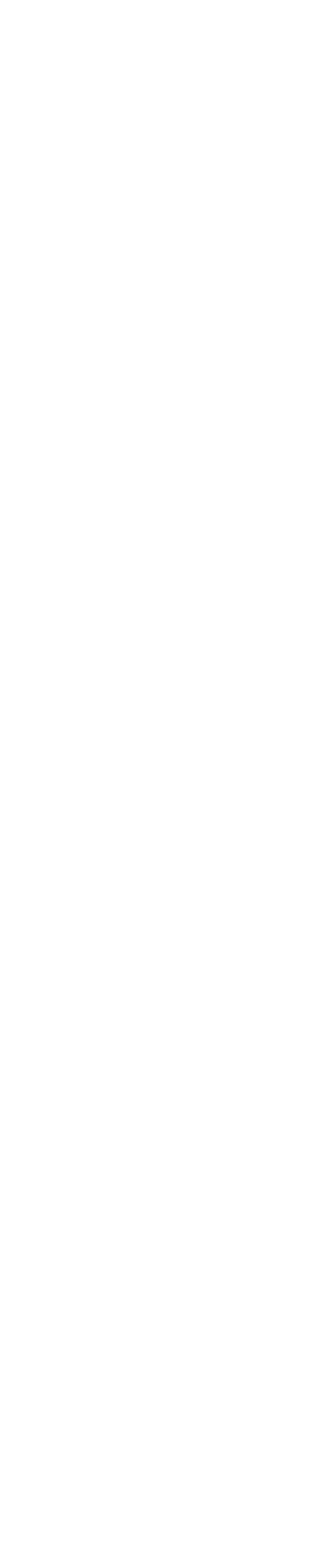
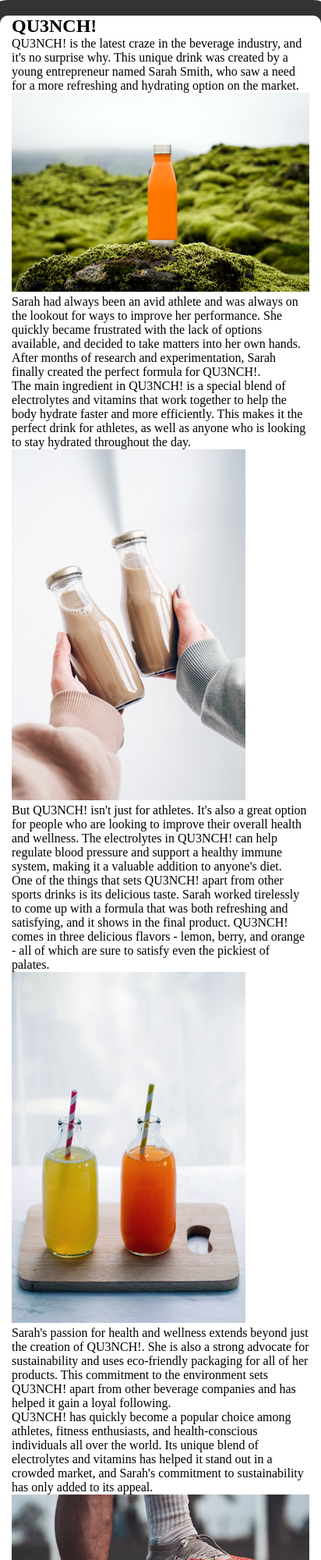
Before and after one commit to sundermac/macainsh-storm-hw1, a plain HTML site: page index.html in a window 390 px wide. Shown: the top 2000 px of the page at 78% size, 412 px wide, since content can reach past the window. Before the commit the page ends 844 px from the top, so only its background shows below. Drawn offline with Linux system fonts and the light colour scheme; a web font is replaced by a local one.

Commit message:
Add Markup
Add markup for page layout.

```diff
--- a/index.html
+++ b/index.html
@@ -2,12 +2,45 @@
 <html lang="en">
 <head>
     <meta charset="UTF-8">
-    <link href="css/grid.css" rel="stylesheet" type="text/css">
-    <link href="css/main.css" rel="stylesheet" type="text/css">
+    <link rel="preconnect" href="https://fonts.googleapis.com">
+    <link rel="preconnect" href="https://fonts.gstatic.com" crossorigin>
+    <link href="https://fonts.googleapis.com/css2?family=Krona+One&family=Short+Stack&display=swap" rel="stylesheet">
+    <link href="https://fonts.googleapis.com/css2?family=Instrument+Sans:ital,wght@0,400..700;1,400..700&family=Krona+One&display=swap" rel="stylesheet">
+    <link href="css/grid.css" rel="stylesheet">
+    <link href="css/main.css" rel="stylesheet">
     <title>QU3NCH!</title>
 </head>
 <body>
+    <h1 class="hidden">The History of QU3NCH!</h1>
+    <main id="mobile-outline" class="grid-con">
+        <article class="col-span-full">
+            <h2>QU3NCH!</h2>
 
+            <p><span class="qu3nch"><span class="qu3nch">QU3NCH!</span></span> is the latest craze in the beverage industry, and it's no surprise why. This unique drink was created by a young entrepreneur named Sarah Smith, who saw a need for a more refreshing and hydrating option on the market.</p>
+
+            <img src="images/bottle-mountain.jpg" alt="Orange water bottle on a mossy green mountain">
+            <p>Sarah had always been an avid athlete and was always on the lookout for ways to improve her performance. She quickly became frustrated with the lack of options available, and decided to take matters into her own hands. After months of research and experimentation, Sarah finally created the perfect formula for <span class="qu3nch"><span class="qu3nch">QU3NCH!</span></span>.</p>
+
+            <p>The main ingredient in <span class="qu3nch"><span class="qu3nch">QU3NCH!</span></span> is a special blend of electrolytes and vitamins that work together to help the body hydrate faster and more efficiently. This makes it the perfect drink for athletes, as well as anyone who is looking to stay hydrated throughout the day.</p>
+
+            <img src="images/holding-bottles.jpg" alt="Two hands holding glass bottles of chocolate protein drinks">
+            <p>But <span class="qu3nch">QU3NCH!</span> isn't just for athletes. It's also a great option for people who are looking to improve their overall health and wellness. The electrolytes in <span class="qu3nch">QU3NCH!</span> can help regulate blood pressure and support a healthy immune system, making it a valuable addition to anyone's diet.</p>
+
+            <p>One of the things that sets <span class="qu3nch">QU3NCH!</span> apart from other sports drinks is its delicious taste. Sarah worked tirelessly to come up with a formula that was both refreshing and satisfying, and it shows in the final product. <span class="qu3nch">QU3NCH!</span> comes in three delicious flavors - lemon, berry, and orange - all of which are sure to satisfy even the pickiest of palates.</p>
+
+            <img src="images/bottles-board.jpg" alt="Yellow and orange juice bottles with straws on wood cutting board">
+            <p>Sarah's passion for health and wellness extends beyond just the creation of <span class="qu3nch">QU3NCH!</span>. She is also a strong advocate for sustainability and uses eco-friendly packaging for all of her products. This commitment to the environment sets <span class="qu3nch">QU3NCH!</span> apart from other beverage companies and has helped it gain a loyal following.</p>
+
+            <p><span class="qu3nch">QU3NCH!</span> has quickly become a popular choice among athletes, fitness enthusiasts, and health-conscious individuals all over the world. Its unique blend of electrolytes and
+                vitamins has helped it stand out in a crowded market, and Sarah's commitment to sustainability has only
+                added to its appeal.</p>
+
+           <img src="images/soccer.jpg" alt="A foot in cleats resting on a soccer ball">
+           <p>So, what's next for <span class="qu3nch">QU3NCH!</span> and its creator Sarah Smith? With the success the company has seen so far, it's clear that the sky is the limit. Sarah is already working on new and innovative ways to improve the formula and make it even more accessible to people all over the world. </p>
+
+            <p>One thing is for sure - <span class="qu3nch">QU3NCH!</span> is here to stay, and its creator Sarah Smith is sure to continue making waves in the beverage industry for years to come. If you're looking for a refreshing, hydrating, and sustainable drink option, look no further than <span class="qu3nch">QU3NCH!</span>.</p>
+        </article>
+    </main>
     <script src="js/main.js"></script>
 </body>
 </html>
```
